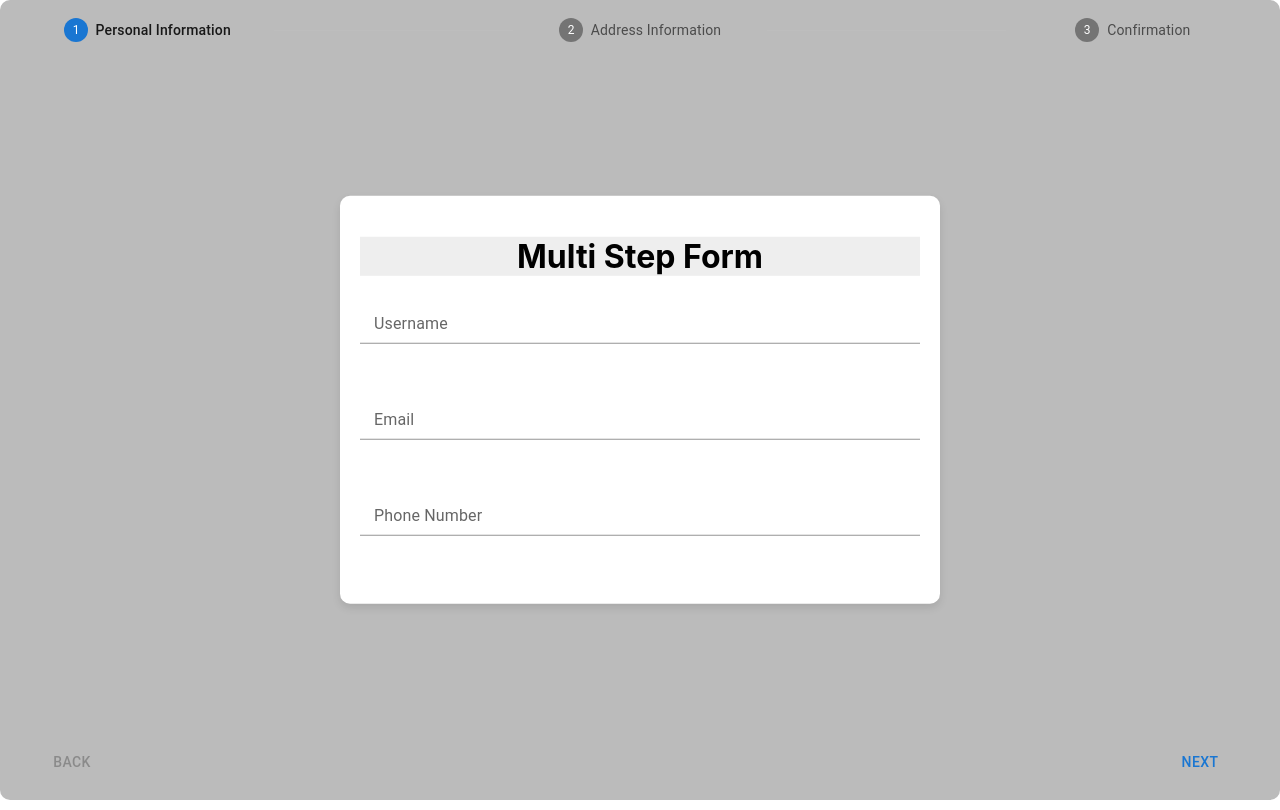
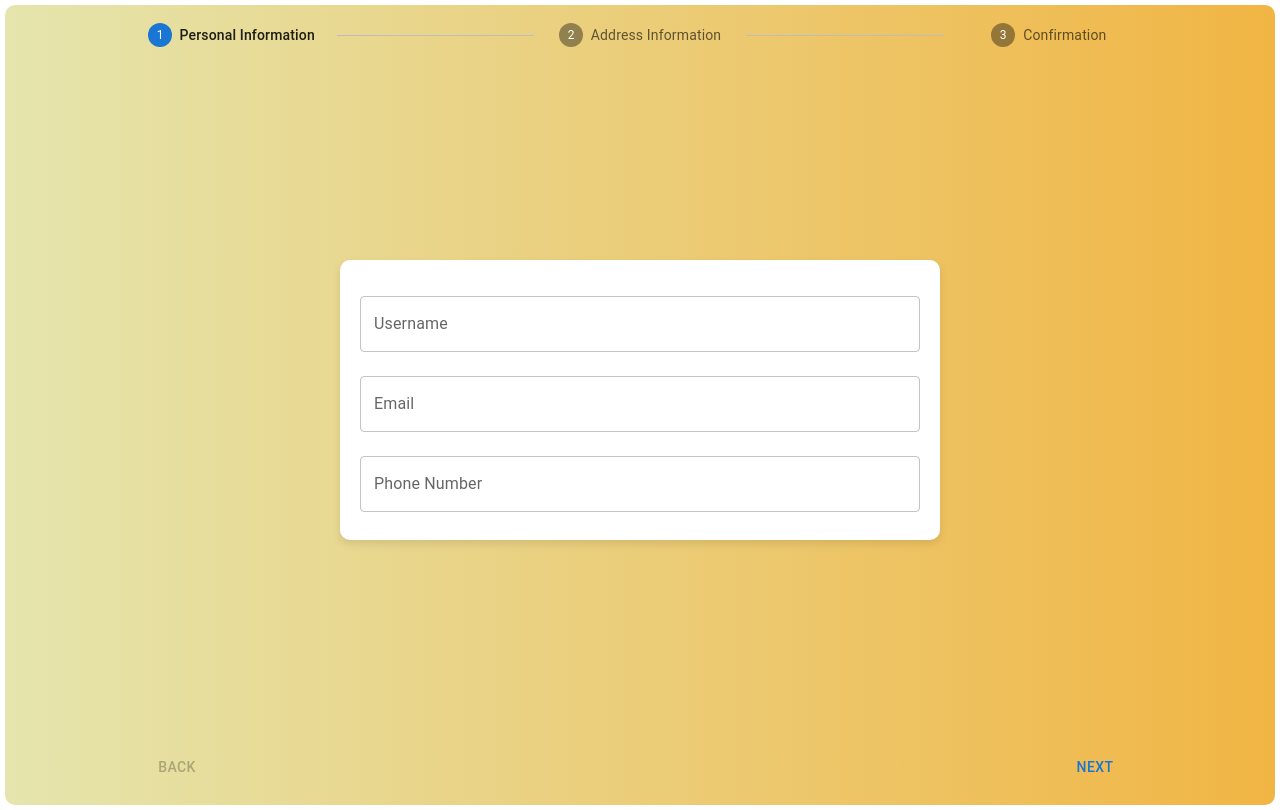
Before and after one commit to RoopaRI/multip_step_form, a React (Create React App) app: page / in a window 1280 px wide. Built offline with nearby package versions, Linux system fonts and the light colour scheme.

Commit message:
Displaying the formData in step3 for the user to review

```diff
--- a/package.json
+++ b/package.json
@@ -12,6 +12,7 @@
     "react": "^18.3.1",
     "react-dom": "^18.3.1",
     "react-scripts": "5.0.1",
+    "react-transition-group": "^4.4.5",
     "web-vitals": "^2.1.4"
   },
   "scripts": {
--- a/src/App.css
+++ b/src/App.css
@@ -1,7 +1,7 @@
 .App{
-  /* background-image: linear-gradient(to right, rgb(131, 136, 133), pink); */
-  background-color: #bbbbbb;
+  background-image: linear-gradient(to right, rgb(229, 229, 173), rgb(241, 181, 68));
+  /* background-color: #bbbbbb; */
   /* height: 90vh; */
-  /* margin: 5px; */
+  margin: 5px;
   border-radius: 10px;
 }
--- a/src/FormBody/FormBody.jsx
+++ b/src/FormBody/FormBody.jsx
@@ -1,85 +1,110 @@
-import React from "react";
-import InputComponent from "../inputComponent/inputComponent";
-import "./FormBody.css";
+import "./FormBody.css"
+import React from 'react';
+import TextField from '@mui/material/TextField';
+import Typography from '@mui/material/Typography';
 
 export default function FormBody({ step, formData, onChange, errors }) {
-    const stepClass = step === 0 ? 'step0' : 'step1';
-
+    if (step === 0) {
+        // Personal Information
         return (
-        <div className={`formBody ${stepClass}`}>
-            <h1>Multi Step Form</h1>
-            {step === 0 && (
-                <>
-                    <div className="formField">
-                        <InputComponent
-                            type="userName"
+            <div className="formBody">
+                <TextField
+                    label="Username"
                     value={formData.userName}
-                            onChange={onChange}
-                            error={errors.userName}
+                    onChange={(e) => onChange('userName', e.target.value)}
+                    error={!!errors.userName}
+                    helperText={errors.userName}
+                    fullWidth
+                    margin="normal"
+                />
+                <TextField
+                    label="Email"
+                    value={formData.email}
+                    onChange={(e) => onChange('email', e.target.value)}
+                    error={!!errors.email}
+                    helperText={errors.email}
+                    fullWidth
+                    margin="normal"
+                />
+                <TextField
+                    label="Phone Number"
+                    value={formData.phoneNo}
+                    onChange={(e) => onChange('phoneNo', e.target.value)}
+                    error={!!errors.phoneNo}
+                    helperText={errors.phoneNo}
+                    fullWidth
+                    margin="normal"
                 />
             </div>
-                    <div className="formField">
-                        <InputComponent
-                            type="email"
-                            value={formData.email}
-                            onChange={onChange}
-                            error={errors.email}
+        );
+    } else if (step === 1) {
+        // Address Information
+        return (
+            <div className="formBody">
+                <TextField
+                    label="Address Line 1"
+                    value={formData.address1}
+                    onChange={(e) => onChange('address1', e.target.value)}
+                    error={!!errors.address1}
+                    helperText={errors.address1}
+                    fullWidth
+                    margin="normal"
+                />
+                <TextField
+                    label="Address Line 2"
+                    value={formData.address2}
+                    onChange={(e) => onChange('address2', e.target.value)}
+                    error={!!errors.address2}
+                    helperText={errors.address2}
+                    fullWidth
+                    margin="normal"
+                />
+                <TextField
+                    label="City"
+                    value={formData.city}
+                    onChange={(e) => onChange('city', e.target.value)}
+                    error={!!errors.city}
+                    helperText={errors.city}
+                    fullWidth
+                    margin="normal"
+                />
+                <TextField
+                    label="State"
+                    value={formData.state}
+                    onChange={(e) => onChange('state', e.target.value)}
+                    error={!!errors.state}
+                    helperText={errors.state}
+                    fullWidth
+                    margin="normal"
+                />
+                <TextField
+                    label="Zip Code"
+                    value={formData.zipCode}
+                    onChange={(e) => onChange('zipCode', e.target.value)}
+                    error={!!errors.zipCode}
+                    helperText={errors.zipCode}
+                    fullWidth
+                    margin="normal"
                 />
             </div>
-                    <div className="formField">
-                        <InputComponent
-                            type="phoneNo"
-                            value={formData.phoneNo}
-                            onChange={onChange}
-                            error={errors.phoneNo}
-                        />
-                    </div>
-                </>
-            )}
-            {step === 1 && (
-                <>
-                    <div className="formField">
-                        <InputComponent
-                            type="address1"
-                            value={formData.address1}
-                            onChange={onChange}
-                            error={errors.address1}
-                        />
-                    </div>
-                    <div className="formField">
-                        <InputComponent
-                            type="address2"
-                            value={formData.address2}
-                            onChange={onChange}
-                            error={errors.address2}
-                        />
-                    </div>
-                    <div className="formField">
-                        <InputComponent
-                            type="city"
-                            value={formData.city}
-                            onChange={onChange}
-                            error={errors.city}
-                        />
-                    </div>
-                    <div className="formField">
-                        <InputComponent
-                            type="state"
-                            value={formData.state}
-                            onChange={onChange}
-                            error={errors.state}
-                        />
-                    </div>
-                    <div className="formField">
-                        <InputComponent
-                            type="zipCode"
-                            value={formData.zipCode}
-                            onChange={onChange}
-                            error={errors.zipCode}
-                        />
-                    </div>
-                </>
-            )}
+        );
+    } else if (step === 2) {
+        // Confirmation
+        return (
+            <div className="formBody">
+                <Typography variant="h6" gutterBottom>
+                    Review Your Information
+                </Typography>
+                <Typography variant="body1">Username: {formData.userName}</Typography>
+                <Typography variant="body1">Email: {formData.email}</Typography>
+                <Typography variant="body1">Phone Number: {formData.phoneNo}</Typography>
+                <Typography variant="body1">Address Line 1: {formData.address1}</Typography>
+                <Typography variant="body1">Address Line 2: {formData.address2}</Typography>
+                <Typography variant="body1">City: {formData.city}</Typography>
+                <Typography variant="body1">State: {formData.state}</Typography>
+                <Typography variant="body1">Zip Code: {formData.zipCode}</Typography>
             </div>
         );
     }
+    return null;
+}
--- a/src/Main/Main.jsx
+++ b/src/Main/Main.jsx
@@ -1,4 +1,4 @@
-import React, { useState } from "react";
+import React, { useState, useEffect } from "react";
 import "./Main.css";
 import Box from '@mui/material/Box';
 import Stepper from '@mui/material/Stepper';
@@ -27,13 +27,43 @@ export default function HorizontalNonLinearStepper() {
         state: "",
         zipCode: ""
     });
-
     const [errors, setErrors] = useState({
         userName: "",
         email: "",
-        phoneNo: ""
+        phoneNo: "",
+        address1: "",
+        address2: "",
+        city: "",
+        state: "",
+        zipCode: ""
     });
+    const [submissionSuccess, setSubmissionSuccess] = useState(false);
 
+    useEffect(() => {
+        const savedData = JSON.parse(localStorage.getItem('formData'));
+        if (savedData) {
+            setActiveStep(savedData.activeStep || 0);
+            setCompleted(savedData.completed || {});
+            setFormData(savedData.formData || {
+                userName: "",
+                email: "",
+                phoneNo: "",
+                address1: "",
+                address2: "",
+                city: "",
+                state: "",
+                zipCode: ""
+            });
+        }
+    }, []);
+
+    useEffect(() => {
+        localStorage.setItem('formData', JSON.stringify({
+            activeStep,
+            completed,
+            formData
+        }));
+    }, [activeStep, completed, formData]);
 
     const totalSteps = () => steps.length;
     const completedSteps = () => Object.keys(completed).length;
@@ -45,7 +75,6 @@ export default function HorizontalNonLinearStepper() {
         const newErrors = { ...errors };
 
         if (activeStep === 0) {
-            // Validate step 0 fields
             if (!/^[A-Za-z\s]+$/.test(formData.userName)) {
                 newErrors.userName = "Username must contain only letters and spaces.";
                 hasErrors = true;
@@ -59,7 +88,6 @@ export default function HorizontalNonLinearStepper() {
                 hasErrors = true;
             }
         } else if (activeStep === 1) {
-            // Validate step 1 fields
             if (formData.address1.trim() === "") {
                 newErrors.address1 = "Address Line 1 cannot be empty.";
                 hasErrors = true;
@@ -85,17 +113,19 @@ export default function HorizontalNonLinearStepper() {
         setErrors(newErrors);
 
         if (hasErrors) {
-            // If there are errors, do not proceed
             return;
         }
 
+        // Mark current step as completed
+        const newCompleted = { ...completed, [activeStep]: true };
+        setCompleted(newCompleted);
+
         const newActiveStep =
             isLastStep() && !allStepsCompleted()
-                ? steps.findIndex((step, i) => !(i in completed))
+                ? steps.findIndex((step, i) => !(i in newCompleted))
                 : activeStep + 1;
         setActiveStep(newActiveStep);
     };
-
 
     const handleBack = () => {
         setActiveStep((prevActiveStep) => prevActiveStep - 1);
@@ -106,10 +136,16 @@ export default function HorizontalNonLinearStepper() {
     };
 
     const handleComplete = () => {
-        const newCompleted = { ...completed };
-        newCompleted[activeStep] = true;
+        // Mark the final step as completed
+        const newCompleted = { ...completed, [totalSteps() - 1]: true };
         setCompleted(newCompleted);
-        handleNext();
+
+        setSubmissionSuccess(true);
+        localStorage.removeItem('formData');
+        setTimeout(() => {
+            setSubmissionSuccess(false);
+            handleReset();
+        }, 30000);
     };
 
     const handleReset = () => {
@@ -125,6 +161,7 @@ export default function HorizontalNonLinearStepper() {
             state: "",
             zipCode: ""
         });
+        localStorage.removeItem('formData');
     };
 
     const handleChange = (type, value) => {
@@ -189,12 +226,10 @@ export default function HorizontalNonLinearStepper() {
         });
     };
 
-
-
     return (
         <Box sx={{ height: '100vh', display: 'flex', flexDirection: 'column' }}>
             {/* Stepper */}
-            <Box sx={{ padding: '0 20px', height: '60px', fontSize: '0.875rem' }}>
+            <Box sx={{ padding: '0 120px', height: '60px', fontSize: '0.875rem' }}>
                 <Stepper nonLinear activeStep={activeStep} sx={{ height: '100%' }}>
                     {steps.map((label, index) => (
                         <Step key={label} completed={completed[index]} sx={{ flex: 1 }}>
@@ -208,7 +243,11 @@ export default function HorizontalNonLinearStepper() {
 
             {/* Form Body */}
             <Box sx={{ flexGrow: 1, display: 'flex', flexDirection: 'column', padding: '20px' }}>
-                {allStepsCompleted() ? (
+                {submissionSuccess ? (
+                    <Typography variant="h6" color="darkgreen" display="flex" justifyContent="center">
+                        Form submission successful!
+                    </Typography>
+                ) : allStepsCompleted() ? (
                     <React.Fragment>
                         <Typography sx={{ mt: 2, mb: 1 }}>
                             All steps completed - you're finished
@@ -229,11 +268,11 @@ export default function HorizontalNonLinearStepper() {
                         </Box>
 
                         {/* Navigation Buttons */}
-                        <Box sx={{ display: 'flex', flexDirection: 'row', justifyContent: 'space-between', padding: '0 20px' }}>
+                        <Box sx={{ display: 'flex', flexDirection: 'row', justifyContent: 'space-between', padding: '0 120px' }}>
                             <Button
                                 color="inherit"
                                 onClick={handleBack}
-                                disabled={activeStep === 0}  // Disable Back button on step 0
+                                disabled={activeStep === 0}
                                 sx={{ mr: 1 }}
                             >
                                 Back
```
Also changed, not shown: src/Main/Main.css (+22 -0 lines), 1 other file (tests, documents, lock files or other folders). Lines whose indentation alone changed are shown as unchanged.
